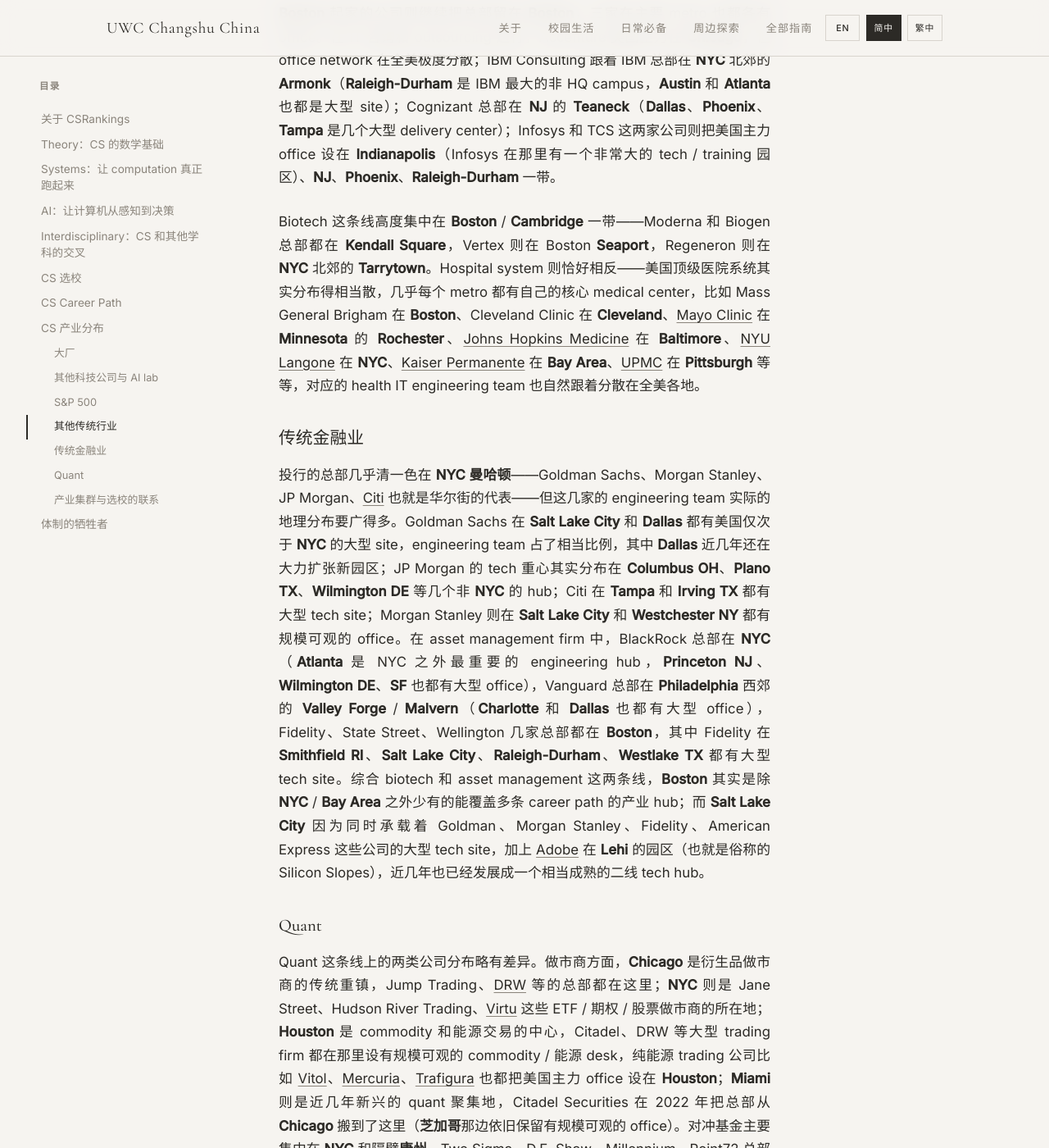
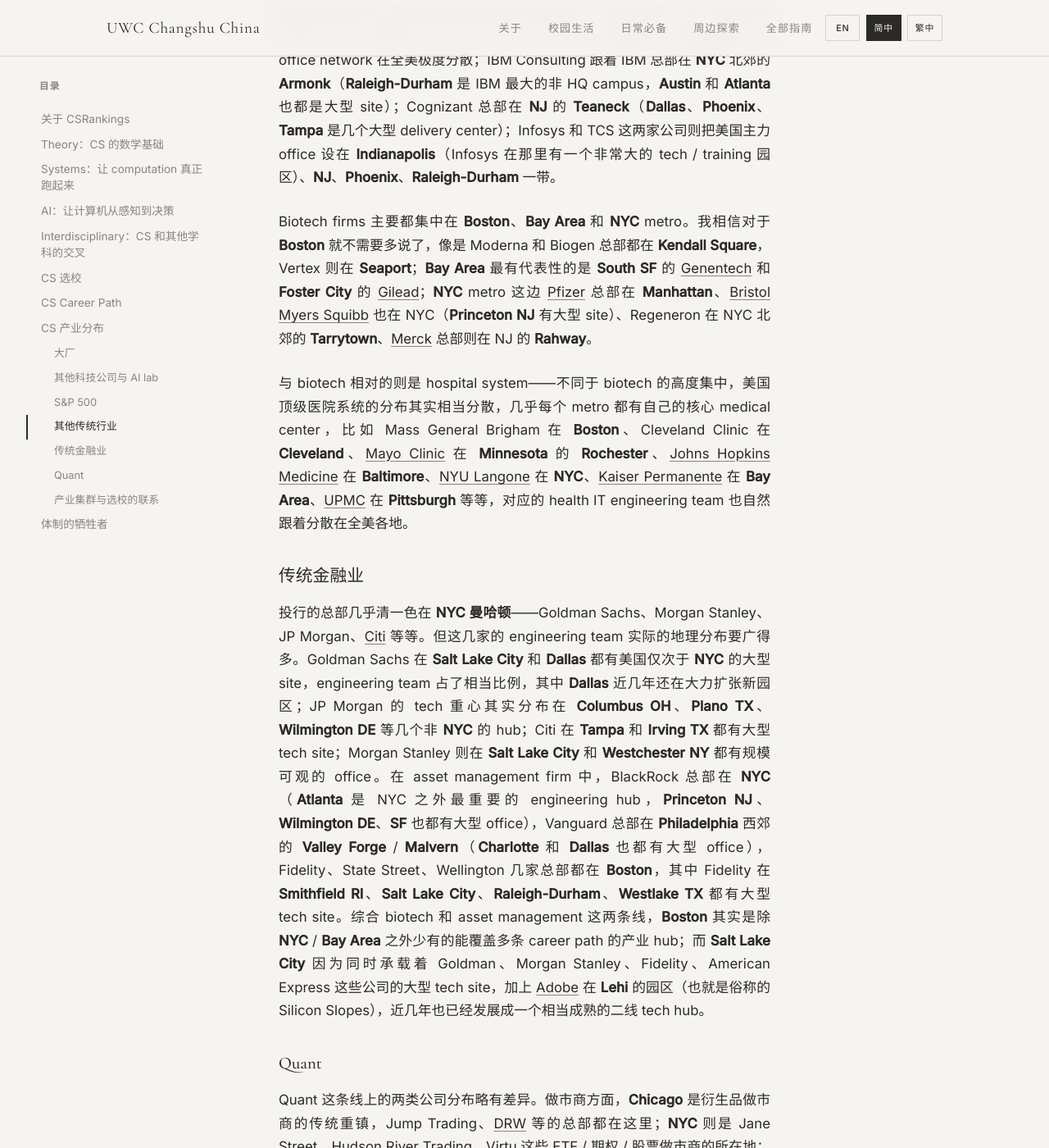
Before and after one commit to United-World-College/UWC-Survival-Guide, a Jekyll site: the page built from website/_guides/chinese/computer-science-CN.md, in a window 1280 px wide and 1400 px high, scrolled down 23363 px. Shown: the whole window at 82% size. Built offline with Jekyll 4.4.1, drawn with Linux system fonts in a browser that asks for light colours; some of the changed text lies outside the part shown.

Commit message:
docs: expand biotech geography to Boston/Bay Area/NYC + split into 2 paragraphs, tighten investment-bank intro, minor quant prose fixes (CN/TW/EN)

```diff
--- a/website/_guides/chinese/computer-science-CN.md
+++ b/website/_guides/chinese/computer-science-CN.md
@@ -275,15 +275,17 @@
 
 会计与咨询这一类公司在地理上的特点是总部多数集中在 **NYC** 或 **Boston**，但 office network 覆盖全美几乎每一个 metro，因为咨询业务本身就以贴近客户为主。Big 4 美国总部清一色在 **NYC**，但他们在 **Chicago**、**DC**、**Atlanta**、**Dallas**、**LA**、**SF**、**Houston**、**Boston** 这些大都市基本都有数千人规模的 office；战略咨询里 McKinsey 美国总部在 **NYC**，BCG 和 Bain 这两家从 **Boston** 起家的公司则继续把总部留在 **Boston**，三家在主要 metro 也都各有 office。在 IT 咨询和 outsourcing 这行，Accenture 美国主力在 **Chicago**，但 office network 在全美极度分散；IBM Consulting 跟着 IBM 总部在 **NYC** 北郊的 **Armonk**（**Raleigh-Durham** 是 IBM 最大的非 HQ campus，**Austin** 和 **Atlanta** 也都是大型 site）；Cognizant 总部在 **NJ** 的 **Teaneck**（**Dallas**、**Phoenix**、**Tampa** 是几个大型 delivery center）；Infosys 和 TCS 这两家公司则把美国主力 office 设在 **Indianapolis**（Infosys 在那里有一个非常大的 tech / training 园区）、**NJ**、**Phoenix**、**Raleigh-Durham** 一带。
 
-Biotech 这条线高度集中在 **Boston** / **Cambridge** 一带——Moderna 和 Biogen 总部都在 **Kendall Square**，Vertex 则在 Boston **Seaport**，Regeneron 则在 **NYC** 北郊的 **Tarrytown**。Hospital system 则恰好相反——美国顶级医院系统其实分布得相当散，几乎每个 metro 都有自己的核心 medical center，比如 Mass General Brigham 在 **Boston**、Cleveland Clinic 在 **Cleveland**、[Mayo Clinic](https://en.wikipedia.org/wiki/Mayo_Clinic) 在 **Minnesota** 的 **Rochester**、[Johns Hopkins Medicine](https://en.wikipedia.org/wiki/Johns_Hopkins_Medicine) 在 **Baltimore**、[NYU Langone](https://en.wikipedia.org/wiki/NYU_Langone_Health) 在 **NYC**、[Kaiser Permanente](https://en.wikipedia.org/wiki/Kaiser_Permanente) 在 **Bay Area**、[UPMC](https://en.wikipedia.org/wiki/University_of_Pittsburgh_Medical_Center) 在 **Pittsburgh** 等等，对应的 health IT engineering team 也自然跟着分散在全美各地。
+Biotech firms 主要都集中在 **Boston**、**Bay Area** 和 **NYC** metro。我相信对于 **Boston** 就不需要多说了，像是 Moderna 和 Biogen 总部都在 **Kendall Square**，Vertex 则在 **Seaport**；**Bay Area** 最有代表性的是 **South SF** 的 [Genentech](https://en.wikipedia.org/wiki/Genentech) 和 **Foster City** 的 [Gilead](https://en.wikipedia.org/wiki/Gilead_Sciences)；**NYC** metro 这边 [Pfizer](https://en.wikipedia.org/wiki/Pfizer) 总部在 **Manhattan**、[Bristol Myers Squibb](https://en.wikipedia.org/wiki/Bristol_Myers_Squibb) 也在 NYC（**Princeton NJ** 有大型 site）、Regeneron 在 NYC 北郊的 **Tarrytown**、[Merck](https://en.wikipedia.org/wiki/Merck_%26_Co.) 总部则在 NJ 的 **Rahway**。
+
+与 biotech 相对的则是 hospital system——不同于 biotech 的高度集中，美国顶级医院系统的分布其实相当分散，几乎每个 metro 都有自己的核心 medical center，比如 Mass General Brigham 在 **Boston**、Cleveland Clinic 在 **Cleveland**、[Mayo Clinic](https://en.wikipedia.org/wiki/Mayo_Clinic) 在 **Minnesota** 的 **Rochester**、[Johns Hopkins Medicine](https://en.wikipedia.org/wiki/Johns_Hopkins_Medicine) 在 **Baltimore**、[NYU Langone](https://en.wikipedia.org/wiki/NYU_Langone_Health) 在 **NYC**、[Kaiser Permanente](https://en.wikipedia.org/wiki/Kaiser_Permanente) 在 **Bay Area**、[UPMC](https://en.wikipedia.org/wiki/University_of_Pittsburgh_Medical_Center) 在 **Pittsburgh** 等等，对应的 health IT engineering team 也自然跟着分散在全美各地。
 
 ### 传统金融业
 
-投行的总部几乎清一色在 **NYC 曼哈顿**——Goldman Sachs、Morgan Stanley、JP Morgan、[Citi](https://en.wikipedia.org/wiki/Citigroup) 也就是华尔街的代表——但这几家的 engineering team 实际的地理分布要广得多。Goldman Sachs 在 **Salt Lake City** 和 **Dallas** 都有美国仅次于 **NYC** 的大型 site，engineering team 占了相当比例，其中 **Dallas** 近几年还在大力扩张新园区；JP Morgan 的 tech 重心其实分布在 **Columbus OH**、**Plano TX**、**Wilmington DE** 等几个非 **NYC** 的 hub；Citi 在 **Tampa** 和 **Irving TX** 都有大型 tech site；Morgan Stanley 则在 **Salt Lake City** 和 **Westchester NY** 都有规模可观的 office。在 asset management firm 中，BlackRock 总部在 **NYC**（**Atlanta** 是 NYC 之外最重要的 engineering hub，**Princeton NJ**、**Wilmington DE**、**SF** 也都有大型 office），Vanguard 总部在 **Philadelphia** 西郊的 **Valley Forge** / **Malvern**（**Charlotte** 和 **Dallas** 也都有大型 office），Fidelity、State Street、Wellington 几家总部都在 **Boston**，其中 Fidelity 在 **Smithfield RI**、**Salt Lake City**、**Raleigh-Durham**、**Westlake TX** 都有大型 tech site。综合 biotech 和 asset management 这两条线，**Boston** 其实是除 **NYC** / **Bay Area** 之外少有的能覆盖多条 career path 的产业 hub；而 **Salt Lake City** 因为同时承载着 Goldman、Morgan Stanley、Fidelity、American Express 这些公司的大型 tech site，加上 [Adobe](https://en.wikipedia.org/wiki/Adobe_Inc.) 在 **Lehi** 的园区（也就是俗称的 Silicon Slopes），近几年也已经发展成一个相当成熟的二线 tech hub。
+投行的总部几乎清一色在 **NYC 曼哈顿**——Goldman Sachs、Morgan Stanley、JP Morgan、[Citi](https://en.wikipedia.org/wiki/Citigroup) 等等。但这几家的 engineering team 实际的地理分布要广得多。Goldman Sachs 在 **Salt Lake City** 和 **Dallas** 都有美国仅次于 **NYC** 的大型 site，engineering team 占了相当比例，其中 **Dallas** 近几年还在大力扩张新园区；JP Morgan 的 tech 重心其实分布在 **Columbus OH**、**Plano TX**、**Wilmington DE** 等几个非 **NYC** 的 hub；Citi 在 **Tampa** 和 **Irving TX** 都有大型 tech site；Morgan Stanley 则在 **Salt Lake City** 和 **Westchester NY** 都有规模可观的 office。在 asset management firm 中，BlackRock 总部在 **NYC**（**Atlanta** 是 NYC 之外最重要的 engineering hub，**Princeton NJ**、**Wilmington DE**、**SF** 也都有大型 office），Vanguard 总部在 **Philadelphia** 西郊的 **Valley Forge** / **Malvern**（**Charlotte** 和 **Dallas** 也都有大型 office），Fidelity、State Street、Wellington 几家总部都在 **Boston**，其中 Fidelity 在 **Smithfield RI**、**Salt Lake City**、**Raleigh-Durham**、**Westlake TX** 都有大型 tech site。综合 biotech 和 asset management 这两条线，**Boston** 其实是除 **NYC** / **Bay Area** 之外少有的能覆盖多条 career path 的产业 hub；而 **Salt Lake City** 因为同时承载着 Goldman、Morgan Stanley、Fidelity、American Express 这些公司的大型 tech site，加上 [Adobe](https://en.wikipedia.org/wiki/Adobe_Inc.) 在 **Lehi** 的园区（也就是俗称的 Silicon Slopes），近几年也已经发展成一个相当成熟的二线 tech hub。
 
 ### Quant
 
-Quant 这条线上的两类公司分布略有差异。做市商方面，**Chicago** 是衍生品做市商的传统重镇，Jump Trading、[DRW](https://en.wikipedia.org/wiki/DRW_Trading_Group) 等的总部都在这里；**NYC** 则是 Jane Street、Hudson River Trading、[Virtu](https://en.wikipedia.org/wiki/Virtu_Financial) 这些 ETF / 期权 / 股票做市商的所在地；**Houston** 是 commodity 和能源交易的中心，Citadel、DRW 等大型 trading firm 都在那里设有规模可观的 commodity / 能源 desk，纯能源 trading 公司比如 [Vitol](https://en.wikipedia.org/wiki/Vitol)、[Mercuria](https://en.wikipedia.org/wiki/Mercuria_Energy_Group)、[Trafigura](https://en.wikipedia.org/wiki/Trafigura) 也都把美国主力 office 设在 **Houston**；**Miami** 则是近几年新兴的 quant 聚集地，Citadel Securities 在 2022 年把总部从 **Chicago** 搬到了这里（**芝加哥**那边依旧保留有规模可观的 office）。对冲基金主要集中在 **NYC** 和隔壁**康州**，Two Sigma、D.E. Shaw、Millennium、Point72 总部都在这里，其中 Point72 在**芝加哥**也有 office；近几年 Citadel 旗下的对冲基金主体把总部搬到了 **Miami**，Millennium、Point72、[Schonfeld](https://en.wikipedia.org/wiki/Schonfeld_Strategic_Advisors)、[Balyasny](https://en.wikipedia.org/wiki/Balyasny_Asset_Management)、[ExodusPoint](https://en.wikipedia.org/wiki/ExodusPoint_Capital_Management)、[D1 Capital](https://en.wikipedia.org/wiki/D1_Capital_Partners) 等也都陆续在 **Miami** 或附近的 **West Palm Beach** 开了规模可观的 office，加上 **Florida** 没有州个人所得税，这一带的 quant footprint 还在持续扩张。
+Quant 这条线上的两类公司分布略有差异。做市商方面，**Chicago** 是衍生品做市商的传统重镇，Jump Trading、[DRW](https://en.wikipedia.org/wiki/DRW_Trading_Group) 等的总部都在这里；**NYC** 则是 Jane Street、Hudson River Trading、[Virtu](https://en.wikipedia.org/wiki/Virtu_Financial) 这些 ETF / 期权 / 股票做市商的所在地；**Houston** 是 commodity 和能源交易的中心，Citadel、DRW 等大型 trading firm 都在那里设有规模可观的 commodity / 能源 desk，纯能源 trading 公司比如 [Vitol](https://en.wikipedia.org/wiki/Vitol)、[Mercuria](https://en.wikipedia.org/wiki/Mercuria_Energy_Group)、[Trafigura](https://en.wikipedia.org/wiki/Trafigura) 也都把美国主力 office 设在 **Houston**；**Miami** 则是近几年新兴的 quant 聚集地，Citadel Securities 在 2022 年把总部从 **Chicago** 搬到了这里（**芝加哥**那边依旧保留有规模可观的 office）。对冲基金主要集中在 **NYC** 和隔壁**康州**，Two Sigma、D.E. Shaw、Millennium、Point72 总部都在这里，其中 Point72 在**芝加哥**也有 office；近几年 Citadel 把总部搬到了 **Miami**，Millennium、Point72、[Schonfeld](https://en.wikipedia.org/wiki/Schonfeld_Strategic_Advisors)、[Balyasny](https://en.wikipedia.org/wiki/Balyasny_Asset_Management)、[ExodusPoint](https://en.wikipedia.org/wiki/ExodusPoint_Capital_Management)、[D1 Capital](https://en.wikipedia.org/wiki/D1_Capital_Partners) 等也都陆续在 **Miami** 或附近的 **West Palm Beach** 开设了规模可观的 office；加上 **Florida** 没有州个人所得税，这一带的 quant footprint 还在持续扩张。
 
 ### 产业集群与选校的联系
 
```
Also changed, not shown: website/_guides/chinese/computer-science-TW.md (+5 -3 lines), website/_guides/default/computer-science.md (+4 -2 lines).
